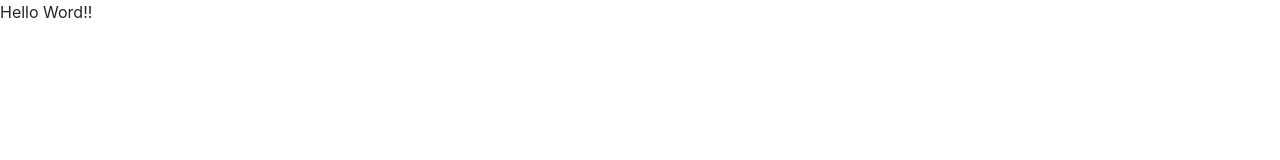
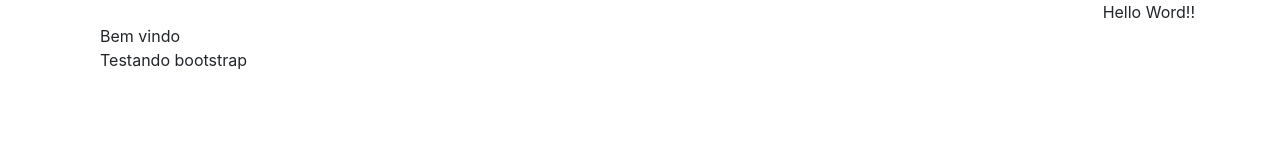
Before and after one commit to Carlos0612/cursoFullStack, a plain HTML site: page HTML1708/index.html in a window 1280 px wide. Drawn offline with nearby package versions, Linux system fonts and the light colour scheme.

Commit message:
aula html

```diff
--- a/HTML1708/index.html
+++ b/HTML1708/index.html
@@ -6,10 +6,23 @@
     <link rel="stylesheet" href="https://stackpath.bootstrapcdn.com/bootstrap/4.5.2/css/bootstrap.min.css" integrity="sha384-JcKb8q3iqJ61gNV9KGb8thSsNjpSL0n8PARn9HuZOnIxN0hoP+VmmDGMN5t9UJ0Z" crossorigin="anonymous">
 
     <title>Document</title>
+    <style>
+        /* div{
+            background-color: aqua;
+        }
+        .col{
+            background-color: green;
+        } */
+    </style>
+
 </head>
 <body>
 
-    <label>Hello Word!!</label>
+    <div class="container">
+        <div class="col-rows text-right">Hello Word!!</div>
+        <div class="col">Bem vindo</div>
+        <div class="col">Testando bootstrap</div>
+    </div>
 
 
     <script src="https://code.jquery.com/jquery-3.5.1.slim.min.js" integrity="sha384-DfXdz2htPH0lsSSs5nCTpuj/zy4C+OGpamoFVy38MVBnE+IbbVYUew+OrCXaRkfj" crossorigin="anonymous"></script>
```
